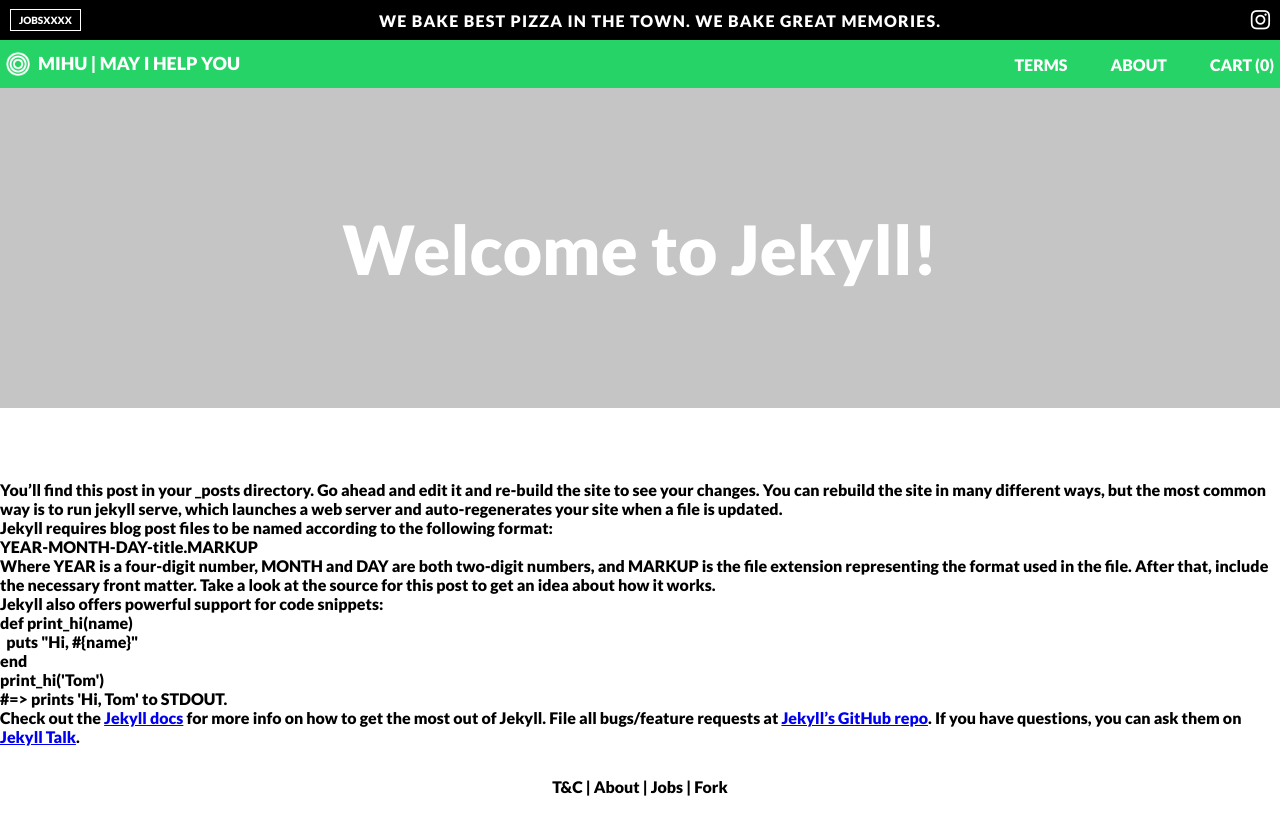
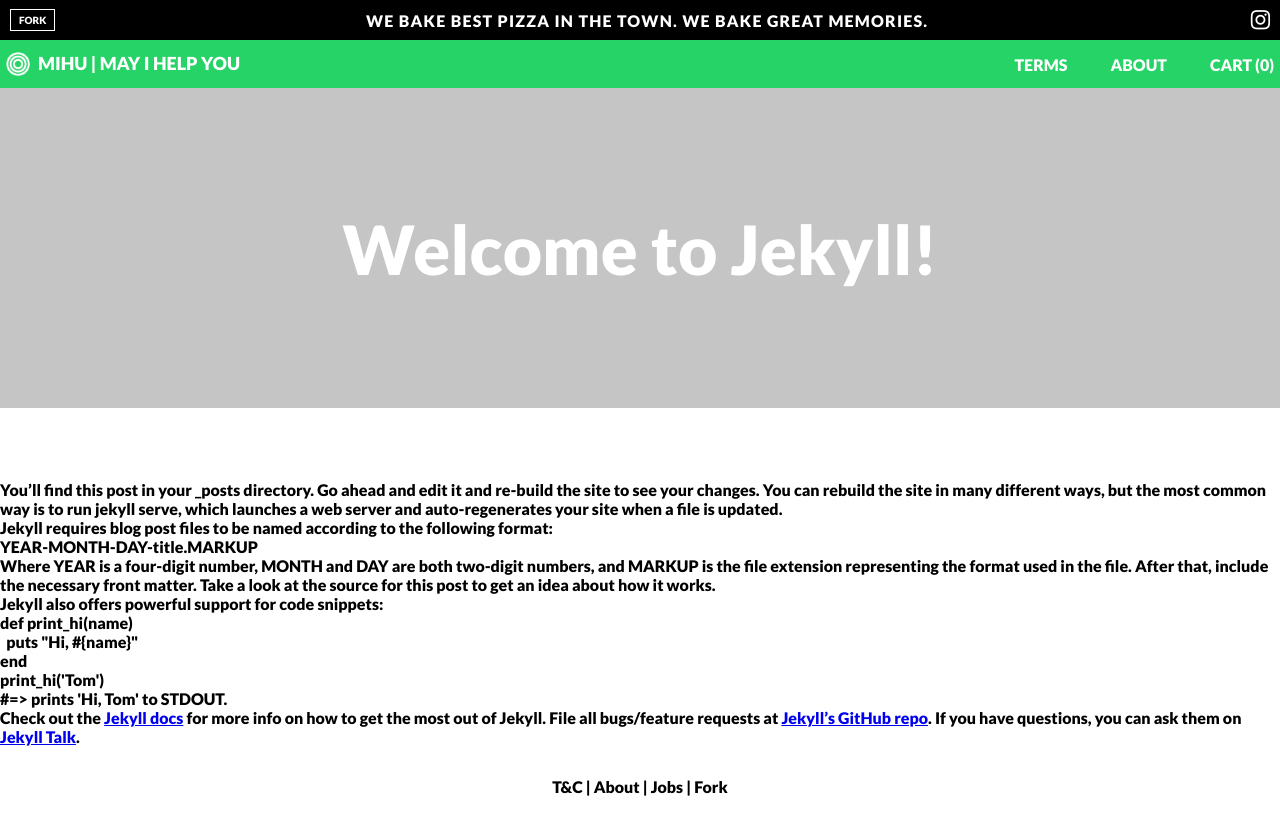
Before and after one commit to hkashyap-developer/tritap, a Jekyll site: the page built from _posts/2021-12-24-welcome-to-jekyll.markdown, in a window 1280 px wide. Shown: the top 835 px of the page. Built offline with Jekyll 4.4.1, drawn with Linux system fonts in a browser that asks for light colours.

Commit message:
Update header.html

```diff
--- a/_includes/header.html
+++ b/_includes/header.html
@@ -204,7 +204,7 @@
     <div class="container">
       <div class="x01-hdrBnr-row1">
         <div class="x01-hdrBnr-row1-c1">
-          <button class="x01-hdrBnr-button">JOBSXXXX</button>
+          <button class="x01-hdrBnr-button">FORK</button>
         </div>
         <div class="x01-hdrBnr-row1-c2" style="margin:0 auto; max-width:800px;">
           <marquee BEHAVIOR="alternate" SCROLLAMOUNT="6" >{{ site.description }}</marquee>
```
